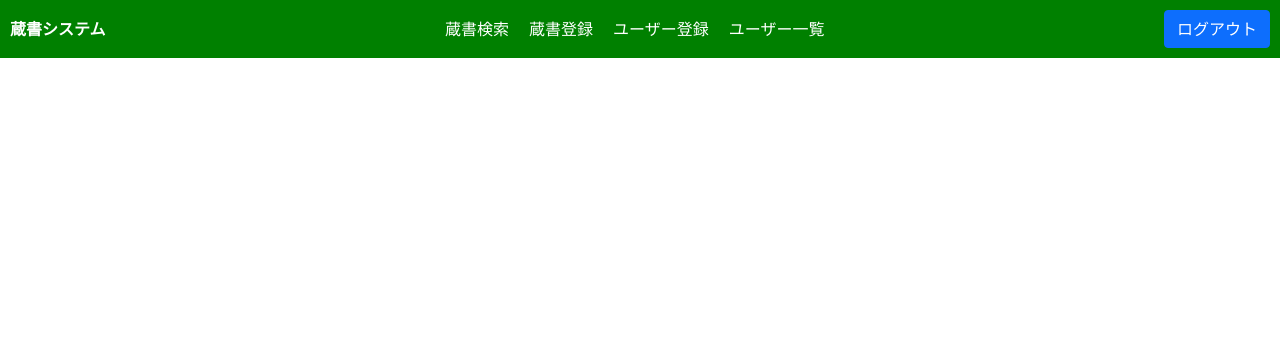
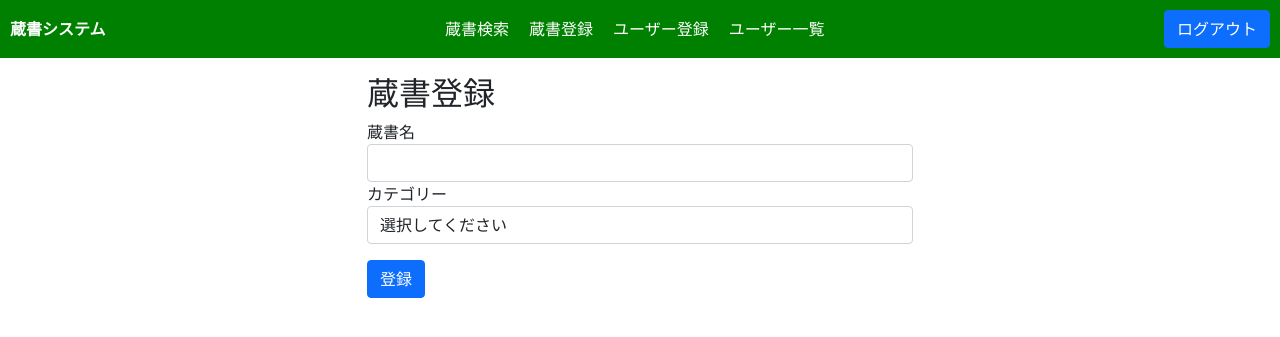
Before and after one commit to illionillion/library_system_sample, a PHP site: page /book_add/index.php in a window 1280 px wide. Shown: the top 337 px of the page. Run offline with PHP 8.4, Linux system fonts and the light colour scheme; a user stored in the database is signed in; data comes from the database, SQL or seed files in the repository.

Commit message:
蔵書登録も完成

```diff
--- a/www/html/api/user_add/index.php
+++ b/www/html/api/user_add/index.php
@@ -29,7 +29,7 @@ try {
     exit;
 } catch (PDOException $e) {
     // エラーが発生した場合の処理
+    header("Location: /user_add/?error=1");
     die("従業員データの登録に失敗しました: " . $e->getMessage());
-    header("Location: /user_add/?error=1");
     exit;
 }
--- /dev/null
+++ b/www/html/book_add/index.php
@@ -0,0 +1,64 @@
+<?php
+include '../api/session_check/index.php';
+include '../api/role_check/index.php';
+include '../api/db/index.php';
+include '../components/header/component.php';
+
+try {
+    $category_stmt = $pdo->prepare('select * from book_category');
+    $category_stmt->execute();
+    $category_result = $category_stmt->fetchAll();
+
+} catch (PDOException $e) {
+    die('失敗:'.$e->getMessage());
+}
+
+?>
+
+<!DOCTYPE html>
+<html lang="ja">
+
+<head>
+    <meta charset="UTF-8">
+    <meta name="viewport" content="width=device-width, initial-scale=1.0">
+    <title>蔵書登録</title>
+    <link rel="stylesheet" href="/css/index.css">
+    <link href="https://cdn.jsdelivr.net/npm/bootstrap@5.0.2/dist/css/bootstrap.min.css" rel="stylesheet" integrity="sha384-EVSTQN3/azprG1Anm3QDgpJLIm9Nao0Yz1ztcQTwFspd3yD65VohhpuuCOmLASjC" crossorigin="anonymous">
+    <script src="https://cdn.jsdelivr.net/npm/bootstrap@5.0.2/dist/js/bootstrap.bundle.min.js" integrity="sha384-MrcW6ZMFYlzcLA8Nl+NtUVF0sA7MsXsP1UyJoMp4YLEuNSfAP+JcXn/tWtIaxVXM" crossorigin="anonymous"></script>
+</head>
+
+<body>
+    <?php
+    $header = new HeaderComponent('蔵書システム');
+    $header->render();
+    ?>
+
+    <main class="py-3">
+        <div class="container">
+            <div class="row justify-content-center">
+                <div class="col-md-6">
+                    <h2>蔵書登録</h2>
+                    <form action="/api/book_add/index.php" method="POST">
+                        <div class="form-group">
+                            <label class="w-100" for="bookname">蔵書名</label>
+                            <input type="text" class="form-control" id="bookname" name="bookname" required>
+                        </div>
+                        <div class="form-group">
+                            <label class="w-100" for="book_category">カテゴリー</label>
+                            <select id="book_category" name="book_category" class="form-control" required>
+                                <option value="">選択してください</option>
+                                <?php foreach ($category_result as $row) :?>
+                                    <option value="<?= $row["book_category_id"]?>"><?= htmlspecialchars($row["book_category_name"]) ?></option>
+                                <?php endforeach; ?>
+                            </select>
+                        </div>
+
+                        <div class="py-3"><button type="submit" class="btn btn-primary">登録</button></div>
+                    </form>
+                </div>
+            </div>
+        </div>
+    </main>
+</body>
+
+</html>
--- a/www/html/components/header/element.php
+++ b/www/html/components/header/element.php
@@ -4,7 +4,7 @@
     <nav class="navigation-bar">
         <?php if($_SESSION['role'] == 0) :?>
             <a href="/">蔵書検索</a>
-            <a href="/">蔵書登録</a>
+            <a href="/book_add/">蔵書登録</a>
             <a href="/user_add/">ユーザー登録</a>
             <a href="/user_list/">ユーザー一覧</a>
         <?php endif ;?>
--- a/www/html/user_list/index.php
+++ b/www/html/user_list/index.php
@@ -52,9 +52,9 @@ try {
                     <?php foreach ($results as $row) : ?>
                         <tr>
                             <td scope="row"><?= $row['user_id'] ?></td>
-                            <td><?= $row['user_name'] ?></td>
-                            <td><?= $row['phone_number'] ?></td>
-                            <td><?= $row['email'] ?></td>
+                            <td><?= htmlspecialchars($row['user_name']) ?></td>
+                            <td><?= htmlspecialchars($row['phone_number']) ?></td>
+                            <td><?= htmlspecialchars($row['email']) ?></td>
                             <td><?= $row['role'] == 0 ? '管理者' : '利用者' ?></td>
                         </tr>
                     <?php endforeach; ?>
```
Also changed, not shown: create-table.sql (+20 -0 lines), outline-design.md (+1 -1 lines), www/html/api/book_add/index.php (added, +29 -0 lines).
